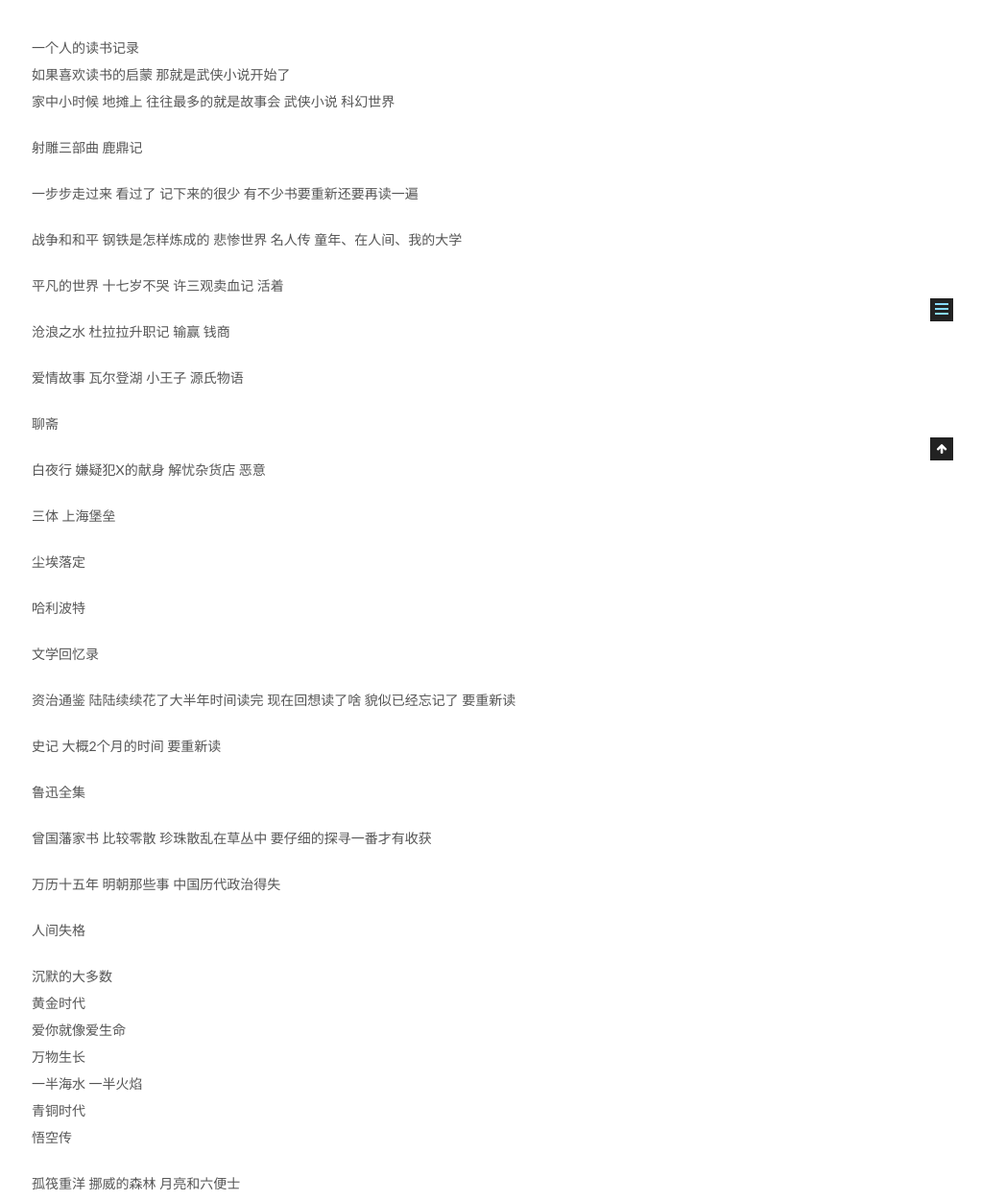
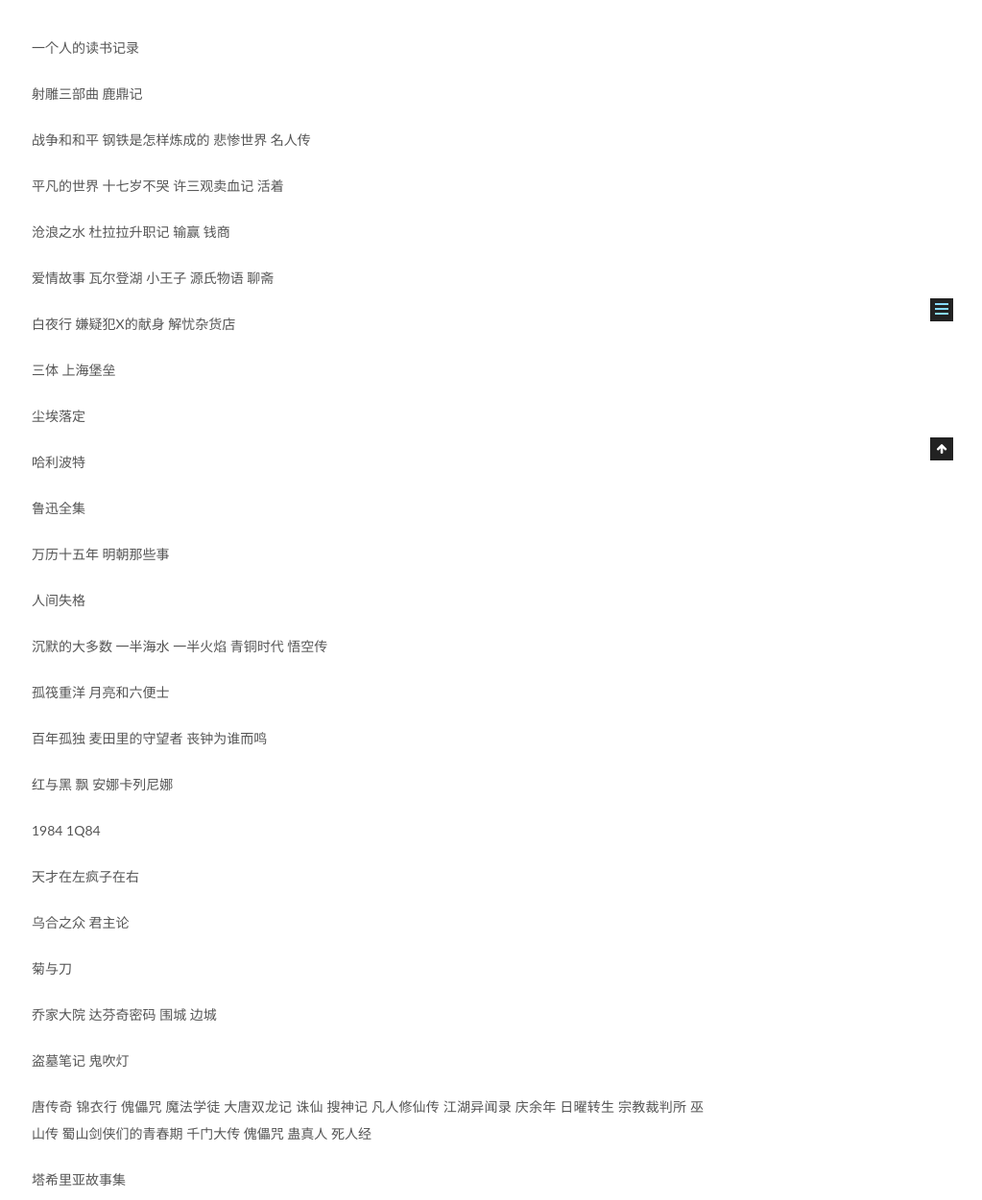
Before and after one commit to zhouweihua/zhouweihua.github.io, a plain HTML site: page blog/2017/11/26/my-mind-2/index.html in a window 1280 px wide. Shown: the part 420-1671 px from the top of the page at 96% size, without its empty margins (257-1280 px from the left). Drawn offline with Linux system fonts and the light colour scheme; some packages are replaced by stand-ins of ours; a script that the page names is missing.

Commit message:
Update index.html
jast so so

```diff
--- a/blog/2017/11/26/my-mind-2/index.html
+++ b/blog/2017/11/26/my-mind-2/index.html
@@ -309,44 +309,32 @@
 
 
 
-        <p>一个人的读书记录<br>如果喜欢读书的启蒙 那就是武侠小说开始了<br>家中小时候 地摊上 往往最多的就是故事会 武侠小说 科幻世界</p>
+        <p>一个人的读书记录</p>
 <p>射雕三部曲 鹿鼎记</p>
-<p>一步步走过来 看过了 记下来的很少 有不少书要重新还要再读一遍</p>
-<p>战争和和平 钢铁是怎样炼成的 悲惨世界 名人传 童年、在人间、我的大学</p>
+<p>战争和和平 钢铁是怎样炼成的 悲惨世界 名人传</p>
 <p>平凡的世界 十七岁不哭 许三观卖血记 活着</p>
 <p>沧浪之水 杜拉拉升职记 输赢 钱商</p>
-<p>爱情故事 瓦尔登湖 小王子 源氏物语</p>
-<p>聊斋</p>
-<p>白夜行 嫌疑犯X的献身 解忧杂货店 恶意</p>
+<p>爱情故事 瓦尔登湖 小王子 源氏物语 聊斋</p>
+<p>白夜行 嫌疑犯X的献身 解忧杂货店</p>
 <p>三体 上海堡垒</p>
 <p>尘埃落定</p>
 <p>哈利波特</p>
-<p>文学回忆录</p>
-<p>资治通鉴 陆陆续续花了大半年时间读完 现在回想读了啥 貌似已经忘记了 要重新读</p>
-<p>史记 大概2个月的时间 要重新读</p>
 <p>鲁迅全集</p>
-<p>曾国藩家书 比较零散 珍珠散乱在草丛中 要仔细的探寻一番才有收获</p>
-<p>万历十五年 明朝那些事 中国历代政治得失</p>
+<p>万历十五年 明朝那些事</p>
 <p>人间失格</p>
-<p>沉默的大多数<br>黄金时代<br>爱你就像爱生命<br>万物生长<br>一半海水 一半火焰<br>青铜时代<br>悟空传</p>
-<p>孤筏重洋 挪威的森林 月亮和六便士</p>
-<p>百年孤独 麦田里的守望者</p>
-<p>丧钟为谁而鸣 局外人</p>
-<p>霍乱时期的爱情 红与黑</p>
-<p>飘 安娜卡列尼娜 堂吉诃德</p>
-<p>简爱 傲慢与偏见 呼啸山庄</p>
-<p>道德经 鬼谷子</p>
+<p>沉默的大多数 一半海水 一半火焰 青铜时代 悟空传</p>
+<p>孤筏重洋 月亮和六便士</p>
+<p>百年孤独 麦田里的守望者 丧钟为谁而鸣</p>
+<p>红与黑 飘 安娜卡列尼娜</p>
 <p>1984 1Q84</p>
 <p>天才在左疯子在右</p>
-<p>苏菲的世界 荣格自传</p>
 <p>乌合之众 君主论</p>
 <p>菊与刀</p>
-<p>摆渡人 江城 江村经济</p>
 <p>乔家大院 达芬奇密码 围城 边城</p>
 <p>盗墓笔记 鬼吹灯</p>
 <p>唐传奇 锦衣行 傀儡咒 魔法学徒 大唐双龙记 诛仙 搜神记 凡人修仙传 江湖异闻录 庆余年 日曜转生 宗教裁判所 巫山传 蜀山剑侠们的青春期 千门大传 傀儡咒 蛊真人 死人经</p>
 <p>塔希里亚故事集<br>蔡志忠漫画——禅说</p>
-<p>#还有两本书 不记得书名 一个是考研的 一个是莲蓬鬼话里的小说</p>
+<p>#还有两本书 不记得书名 一个是考研的 读了它 去考的研 一个是莲蓬鬼话里的小说</p>
 <hr>
 <p>不得用于商业用途 转载需注明出处</p>
 
```
